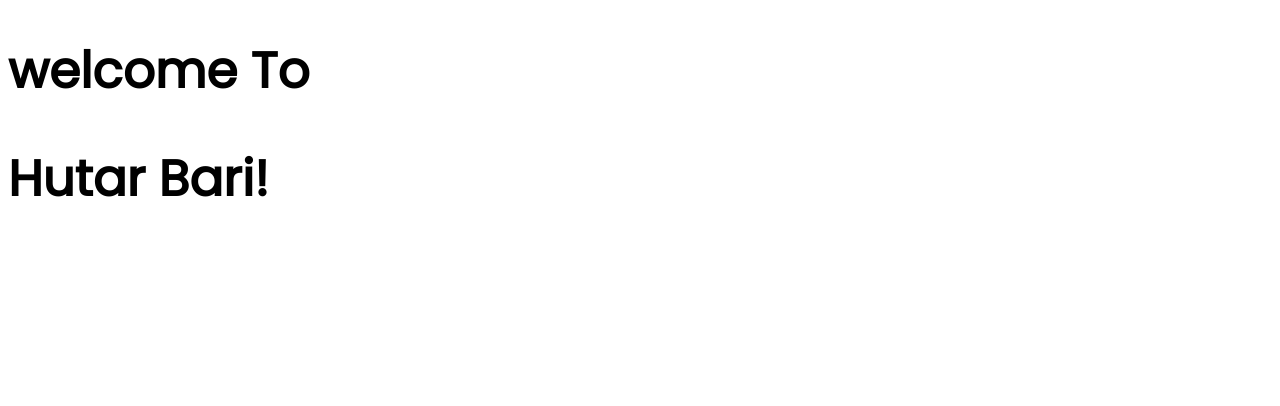
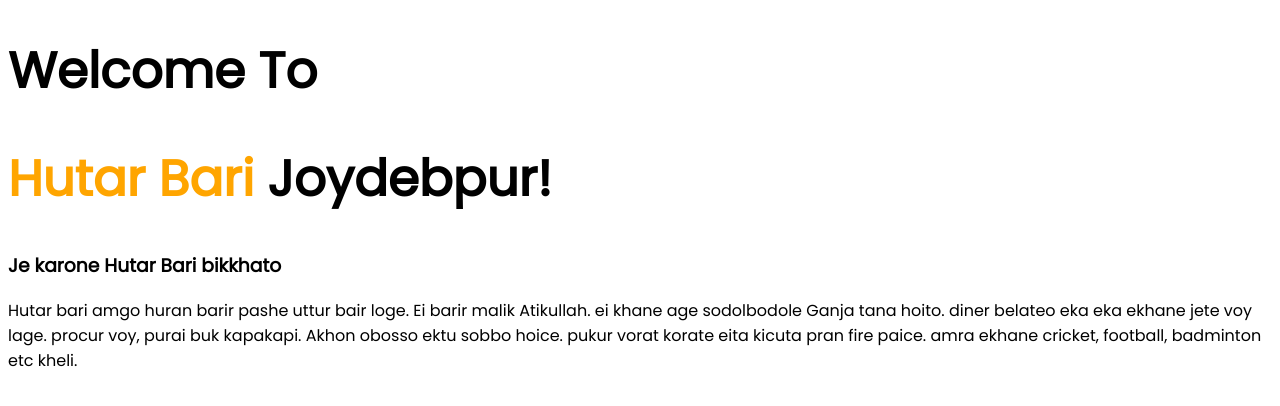
Before and after one commit to abrakib942/hutar-bari, a plain HTML site: page index.html in a window 1280 px wide. Drawn offline with Linux system fonts and the light colour scheme.

Commit message:
hutar bari

```diff
--- a/index.html
+++ b/index.html
@@ -11,8 +11,10 @@
     <link rel="stylesheet" href="style.css">
 </head>
 <body>
-    <h1>welcome To</h1>
-    <h1>Hutar Bari!</h1>
+    <h1>Welcome To</h1>
+    <h1><span class="orange-color">Hutar Bari</span> Joydebpur!</h1>
+    <h3>Je karone Hutar Bari bikkhato</h3>
+    <p>Hutar bari amgo huran barir pashe uttur bair loge. Ei barir malik Atikullah. ei khane age sodolbodole Ganja tana hoito. diner belateo eka eka ekhane jete voy lage. procur voy, purai buk kapakapi. Akhon obosso ektu sobbo hoice. pukur vorat korate eita kicuta pran fire paice. amra ekhane cricket, football, badminton etc kheli. </p>
 
 </body>
 </html>
--- a/style.css
+++ b/style.css
@@ -4,3 +4,6 @@ body{
     h1{
         font-size: 50px;
     }
+    .orange-color{
+        color: orange;
+    }
```
